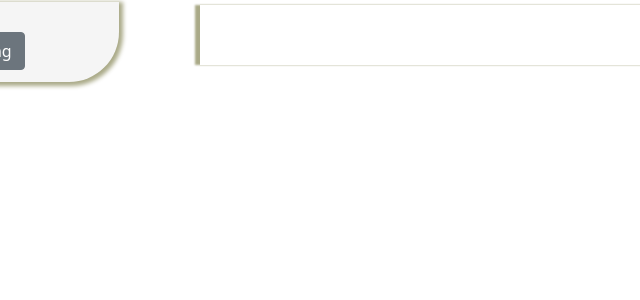
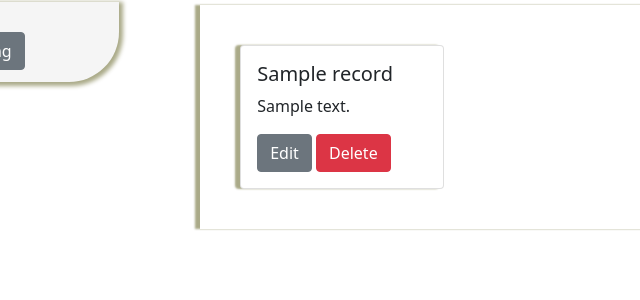
Before and after one commit to birajit95/Greeating_App_Using_Django, a Django app: template GreettingAppProject/greettingApp/templates/greetingApp/home.html in a window 1280 px wide. Shown: the part 56-356 px from the top of the page, without its empty margins (0-640 px from the left). Run offline with Django 3.2, Linux system fonts and the light colour scheme; the template is opened without the code that fills it: most values are stand-ins (such as "Sample title", 1, 10 or a date in 2020).

Commit message:
[Birajit] Refactor: Data loading logic is refactored

```diff
--- a/GreettingAppProject/greettingApp/templates/greetingApp/base.html
+++ b/GreettingAppProject/greettingApp/templates/greetingApp/base.html
@@ -11,8 +11,7 @@
     <link href="{% static 'css/main.css' %}" rel="stylesheet">
     <title>{% block title %}{% endblock %}</title>
   </head>
-  <body onload="loadData({{data}})">
-
+  <body>
   <nav class="navbar navbar-expand-lg navbar-light bg-light">
   <div class="container-fluid">
     <button class="navbar-toggler" type="button" data-bs-toggle="collapse" data-bs-target="#navbarText" aria-controls="navbarText" aria-expanded="false" aria-label="Toggle navigation">
--- a/GreettingAppProject/greettingApp/templates/greetingApp/home.html
+++ b/GreettingAppProject/greettingApp/templates/greetingApp/home.html
@@ -8,6 +8,16 @@
 </div>
 <div class="content">
   <div id="cardlist">
+    {% for record in data %}
+    <div class="card" id="{{record.id}}">
+      <div class="card-body">
+        <h5 class="card-title">{{record.name}}</h5>
+        <p class="card-text">{{record.message}}</p>
+        <button type="button" onclick="updatePopup(this)" class="btn btn-secondary" data-bs-toggle="modal" data-bs-target="#updateModal">Edit </button>
+        <button type="button" onclick="deleteRecord(this)" class="btn btn-danger">Delete</button>
+      </div>
+    </div>
+    {% endfor %}
   </div>
 </div>
 <div id="notify">
```
